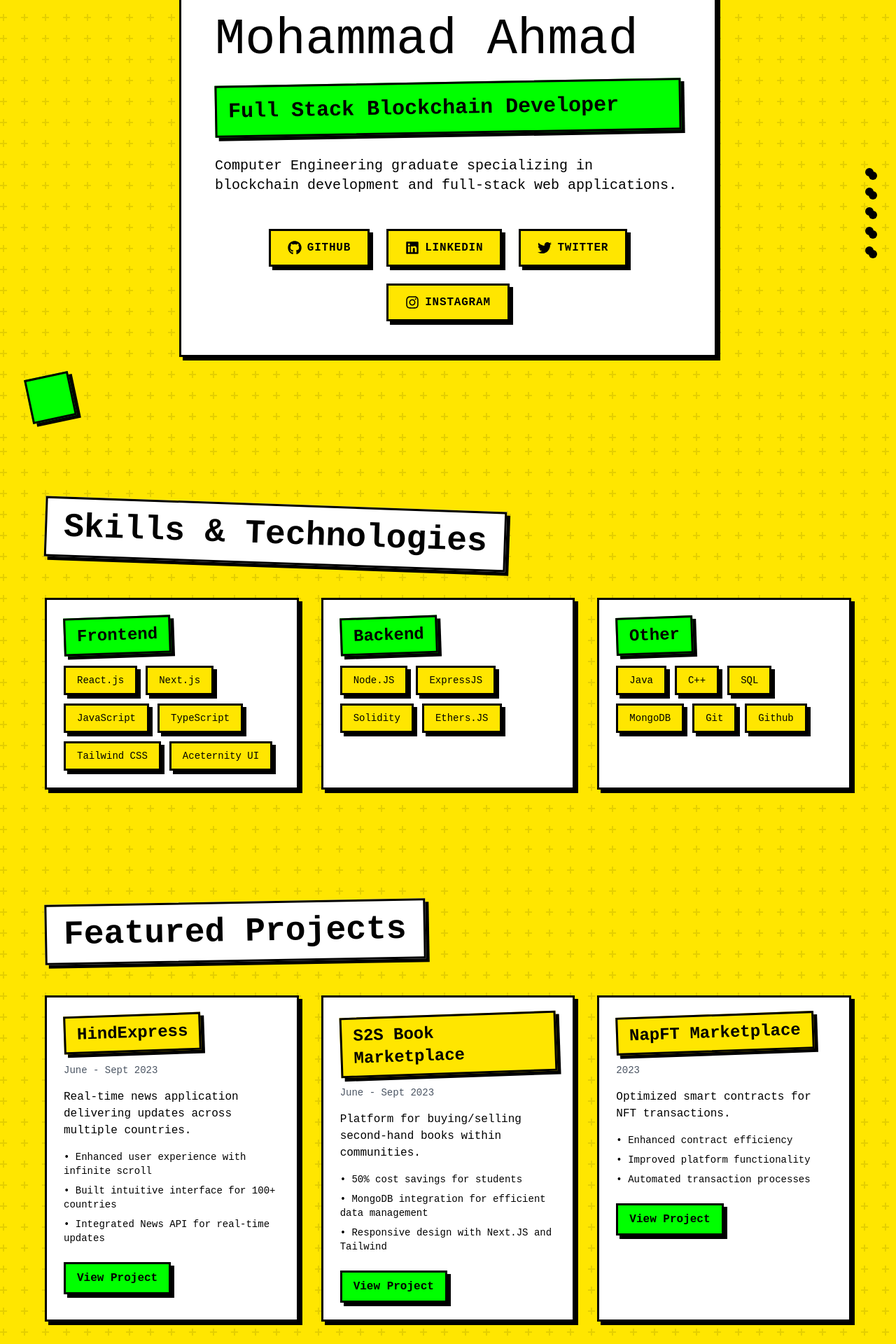
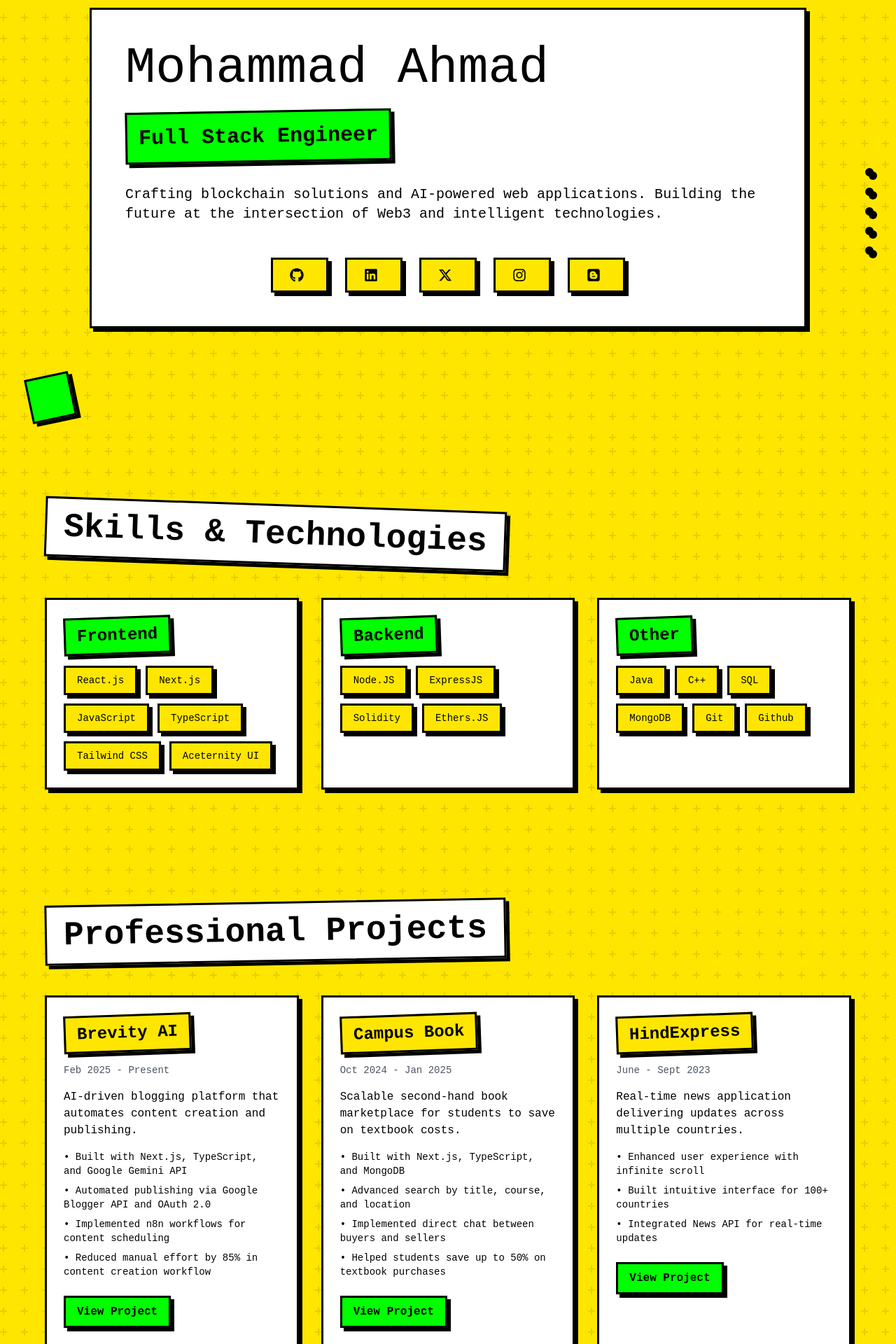
Before and after one commit to ahmadparizaad/ahmadparizaad.tech, a Next.js app: page / in a window 1280 px wide. Shown: the part 160-2080 px from the top of the page at 70% size. Built offline with nearby package versions, Linux system fonts and the light colour scheme.

Commit message:
Update Hero and Projects components with new social icons and project details

```diff
--- a/src/components/Hero.js
+++ b/src/components/Hero.js
@@ -3,7 +3,8 @@
 
 import { useEffect } from 'react';
 import { gsap } from 'gsap';
-import { FaGithub, FaLinkedin, FaTwitter, FaInstagram } from 'react-icons/fa';
+import { FaGithub, FaLinkedin, FaInstagram, FaBlogger } from 'react-icons/fa';
+import { FaXTwitter } from "react-icons/fa6";
 import { motion } from 'framer-motion';
 
 const SocialIcon = ({ type }) => {
@@ -13,9 +14,11 @@ const SocialIcon = ({ type }) => {
         case "linkedin":
         return <FaLinkedin />;
         case "twitter":
-        return <FaTwitter />;
+        return <FaXTwitter />;
         case "instagram":
         return <FaInstagram />;
+        case "blog":
+        return <FaBlogger />;
         default:
         return null;
     }
@@ -66,23 +69,23 @@ const SocialLink = ({ href, icon, text }) => {
       {
         href: "https://github.com/ahmadparizaad",
         icon: <SocialIcon type="github" />,
-        text: "GitHub"
       },
       {
         href: "https://www.linkedin.com/in/ahmadparizaad",
         icon: <SocialIcon type="linkedin" />,
-        text: "LinkedIn"
       },
       {
         href: "https://twitter.com/ahmadparizaad",
         icon: <SocialIcon type="twitter" />,
-        text: "Twitter"
       },
       {
         href: "http://instagram.com/ahmad_parizaad",
         icon: <SocialIcon type="instagram" />,
-        text: "Instagram"
-      }
+      },
+      {
+        href: "https://blog.ahmadparizaad.tech",
+        icon: <SocialIcon type="blog" />,
+      },
     ];
 
     return (
@@ -101,18 +104,18 @@ const SocialLink = ({ href, icon, text }) => {
           className="relative z-10 flex flex-col items-center justify-center min-h-screen px-4"
         >
           {/* Main Content Container */}
-          <div className="bg-white neo-card p-8 md:p-12 max-w-3xl mx-auto">
+          <div className="bg-white neo-card p-8 md:p-12 max-w-5xl mx-auto">
             <h1 className="text-5xl md:text-7xl text  text-black  -black hero-title mb-6 font-mono z-[3]">
               Mohammad Ahmad
             </h1>
-            <div className="bg-[#00FF00] neo-card p-4 mb-8 transform -rotate-1">
+            <div className="bg-[#00FF00] neo-card p-4 mb-8 transform w-fit -rotate-1">
               <h2 className="text-2xl text-black md:text-3xl font-bold hero-tagline font-mono z-99">
-                Full Stack Blockchain Developer
+                Full Stack Engineer
               </h2>
             </div>
             <p className="text-lg md:text-xl text-black mb-12 font-mono leading-relaxed">
-              Computer Engineering graduate specializing in blockchain development
-              and full-stack web applications.
+              Crafting blockchain solutions and AI-powered web applications.
+              Building the future at the intersection of Web3 and intelligent technologies.
             </p>
 
             {/* Social Links */}
@@ -122,7 +125,6 @@ const SocialLink = ({ href, icon, text }) => {
                   key={index}
                   href={link.href}
                   icon={link.icon}
-                  text={link.text}
                 />
               ))}
             </div>
--- a/src/components/Projects.js
+++ b/src/components/Projects.js
@@ -36,7 +36,31 @@ const ProjectCard = ({ title, description, features, period, link }) => {
   };
 
   const Projects = () => {
-    const projects = [
+  const projects = [
+      {
+        title: "Brevity AI",
+        period: "Feb 2025 - Present",
+        description: "AI-driven blogging platform that automates content creation and publishing.",
+        features: [
+          "Built with Next.js, TypeScript, and Google Gemini API",
+          "Automated publishing via Google Blogger API and OAuth 2.0",
+          "Implemented n8n workflows for content scheduling",
+          "Reduced manual effort by 85% in content creation workflow"
+        ],
+        link: "https://brevityy-ai.vercel.app/"
+      },
+      {
+        title: "Campus Book",
+        period: "Oct 2024 - Jan 2025",
+        description: "Scalable second-hand book marketplace for students to save on textbook costs.",
+        features: [
+          "Built with Next.js, TypeScript, and MongoDB",
+          "Advanced search by title, course, and location",
+          "Implemented direct chat between buyers and sellers",
+          "Helped students save up to 50% on textbook purchases"
+        ],
+        link: "https://campus-book.vercel.app/"
+      },
       {
         title: "HindExpress",
         period: "June - Sept 2023",
@@ -47,39 +71,16 @@ const ProjectCard = ({ title, description, features, period, link }) => {
           "Integrated News API for real-time updates"
         ],
         link: "https://github.com/ahmadparizaad/HindExpress"
-      },
-      {
-        title: "S2S Book Marketplace",
-        period: "June - Sept 2023",
-        description: "Platform for buying/selling second-hand books within communities.",
-        features: [
-          "50% cost savings for students",
-          "MongoDB integration for efficient data management",
-          "Responsive design with Next.JS and Tailwind"
-        ],
-        link: "https://buysellbook.vercel.app/"
-      },
-      {
-        title: "NapFT Marketplace",
-        period: "2023",
-        description: "Optimized smart contracts for NFT transactions.",
-        features: [
-          "Enhanced contract efficiency",
-          "Improved platform functionality",
-          "Automated transaction processes"
-        ],
-        link: "https://www.napft.com/"
       }
     ];
 
-    return (
-      <section
+    return (      <section
       id='projects'
       data-scroll-section
       className="py-20 px-4 bg-[#FFE600] neo-brutalism">
         <div className="max-w-6xl mx-auto">
           <h2 className="text-5xl text-black font-bold font-mono mb-12 bg-white neo-card inline-block px-6 py-4 -rotate-1">
-            Featured Projects
+            Professional Projects
           </h2>
           <div className="grid grid-cols-1 md:grid-cols-2 lg:grid-cols-3 text-black gap-8">
             {projects.map((project, index) => (
```
